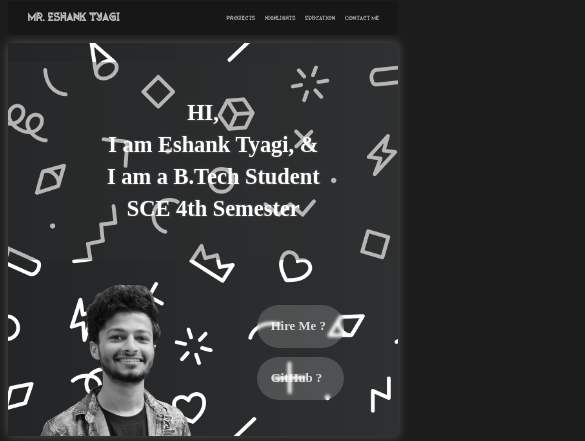
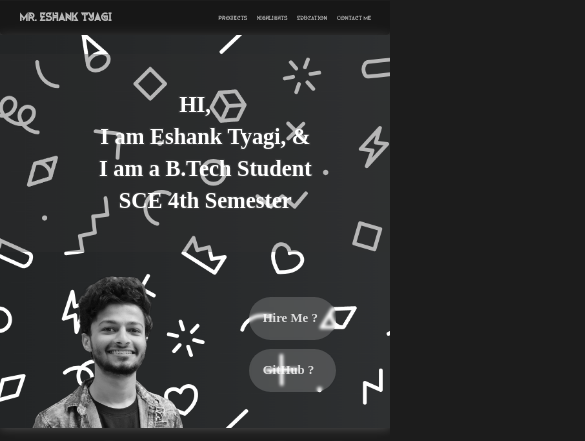
Before and after one commit to mreshank/mreshank.github.io, a plain HTML site: page index.html in a window 390 px wide. Shown: the top 441 px of the page, 585 px wide, since content can reach past the window. Drawn offline with Linux system fonts and the light colour scheme; files whose address does not match are found by name.

Commit message:
screen overflow fixed !

```diff
--- a/styles/mediaQueries.css
+++ b/styles/mediaQueries.css
@@ -39,6 +39,9 @@
 
 
 @media screen and (max-width: 720px) {
+    body {
+        margin: 0;
+    }
     #UserOptions {
         flex-direction: column;
         align-items: center;
--- a/styles/style.css
+++ b/styles/style.css
@@ -50,19 +50,21 @@
 }
 a {
     text-decoration: none;
+    color: white;
     color: inherit;
 }
 body {
     font-style: bold;
     color: rgb(255, 255, 255);
     background-color: rgb(28, 28, 28);
-    /* background-color: rgb(255, 255, 255); */
     font-family: Invasible;
     scroll-behavior: smooth;
-    /* overflow-x: hidden; */
-    /* overscroll-behavior-x:contain; */
     transition: all 0.3s ease-in-out;
     animation: decreaseOpacityDark 1.25s ease-in-out;
+}
+main {
+    max-width: 100vw;
+    overflow: hidden;
 }
 section {
     margin-top: 5%;
```
